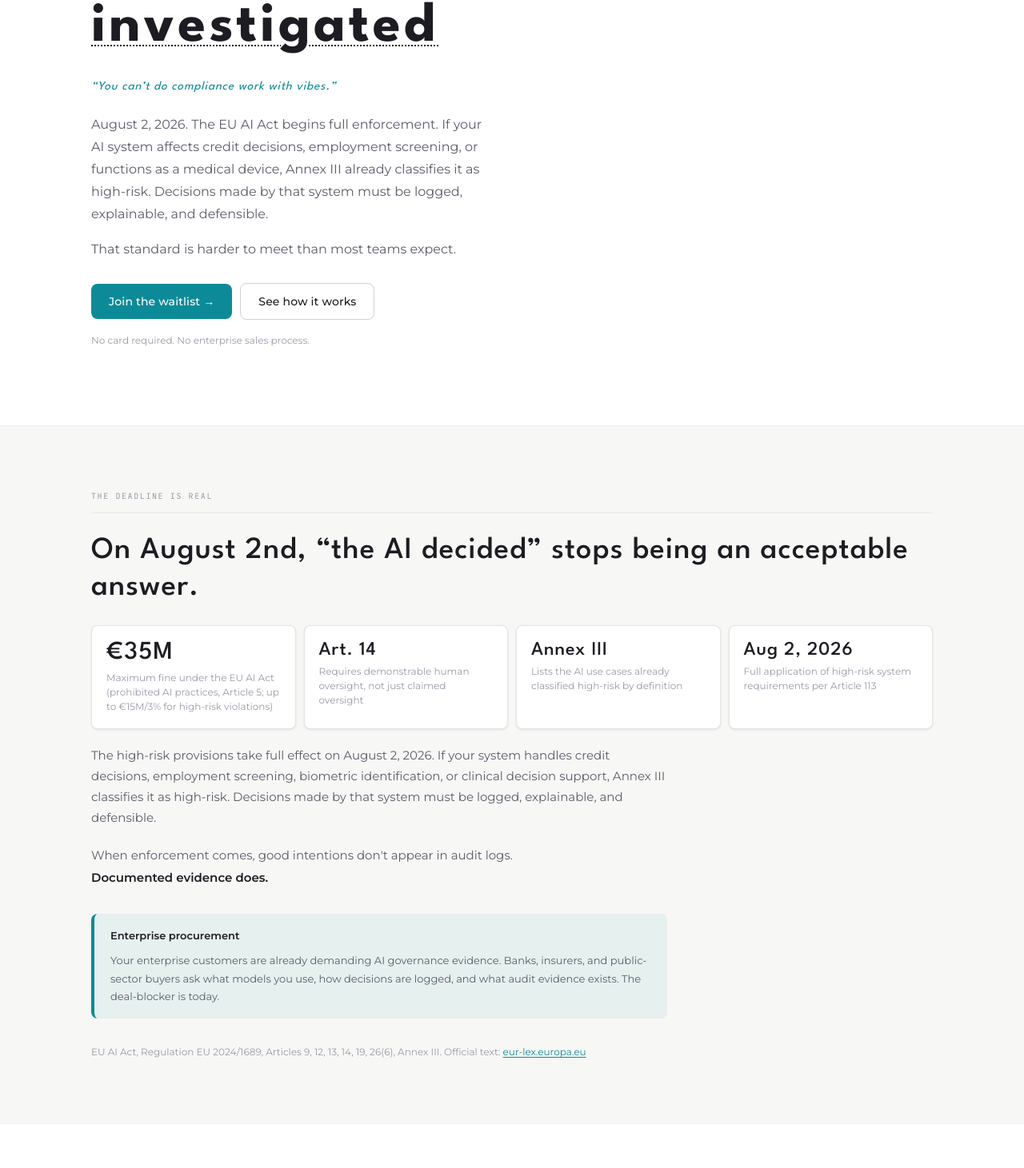
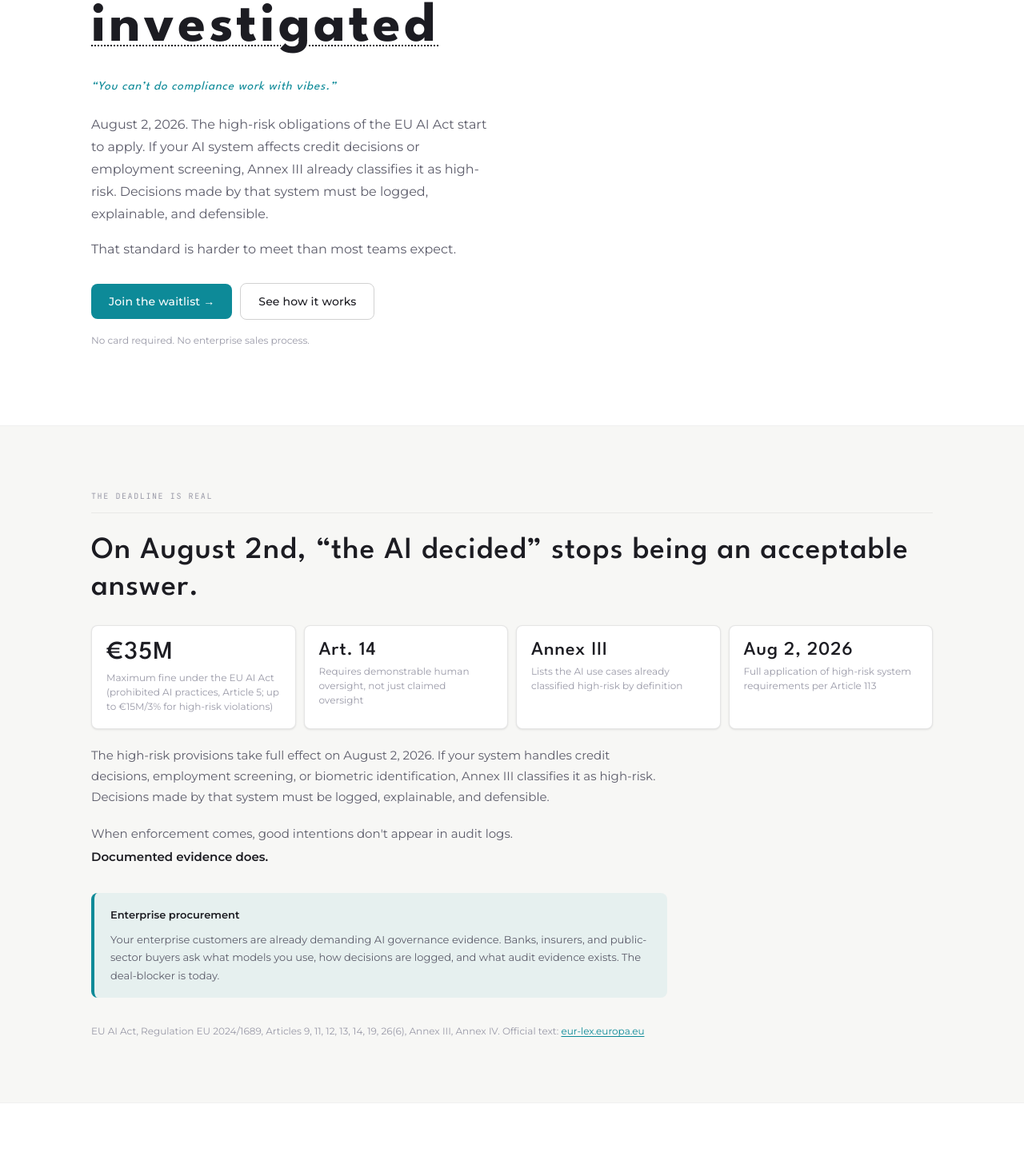
Before and after one commit to Traced-AI/website, a React (Vite) app: page / in a window 1280 px wide. Shown: the part 347-1808 px from the top of the page at 80% size. Built offline with nearby package versions, Linux system fonts and the light colour scheme.

Commit message:
Align EU AI Act copy with research, fix Annex III medical-device conflation

```diff
--- a/src/copy.ts
+++ b/src/copy.ts
@@ -6,7 +6,7 @@ export const hero = {
   tooltip: 'EU AI Act Art. 99 · up to €15M / 3% for high-risk violations, €35M / 7% for prohibited practices',
   subheadline: '“You can’t do compliance work with vibes.”',
   body1:
-    'August 2, 2026. The EU AI Act begins full enforcement. If your AI system affects credit decisions, employment screening, or functions as a medical device, Annex III already classifies it as high-risk. Decisions made by that system must be logged, explainable, and defensible.',
+    'August 2, 2026. The high-risk obligations of the EU AI Act start to apply. If your AI system affects credit decisions or employment screening, Annex III already classifies it as high-risk. Decisions made by that system must be logged, explainable, and defensible.',
   body2: 'That standard is harder to meet than most teams expect.',
   ctaPrimary: 'Join the waitlist →',
   ctaSecondary: 'See how it works',
@@ -50,7 +50,7 @@ export const stats: Stat[] = [
 export const regulatoryReality = {
   sectionLabel: 'THE DEADLINE IS REAL',
   headline: 'On August 2nd, “the AI decided” stops being an acceptable answer.',
-  body: 'The high-risk provisions take full effect on August 2, 2026. If your system handles credit decisions, employment screening, biometric identification, or clinical decision support, Annex III classifies it as high-risk. Decisions made by that system must be logged, explainable, and defensible.',
+  body: 'The high-risk provisions take full effect on August 2, 2026. If your system handles credit decisions, employment screening, or biometric identification, Annex III classifies it as high-risk. Decisions made by that system must be logged, explainable, and defensible.',
   question: 'When enforcement comes, good intentions don\'t appear in audit logs.',
   questionPunchline: 'Documented evidence does.',
   procurement: {
@@ -58,7 +58,7 @@ export const regulatoryReality = {
     body: 'Your enterprise customers are already demanding AI governance evidence. Banks, insurers, and public-sector buyers ask what models you use, how decisions are logged, and what audit evidence exists. The deal-blocker is today.',
   },
   sourceAttr:
-    'EU AI Act, Regulation EU 2024/1689, Articles 9, 12, 13, 14, 19, 26(6), Annex III. Official text:',
+    'EU AI Act, Regulation EU 2024/1689, Articles 9, 11, 12, 13, 14, 19, 26(6), Annex III, Annex IV. Official text:',
   sourceUrl:
     'https://eur-lex.europa.eu/legal-content/EN/TXT/?uri=CELEX:32024R1689',
 };
@@ -81,15 +81,15 @@ export const howItWorks = {
     },
     {
       title: 'Local-first architecture',
-      body: 'Raw inputs and outputs are written to encrypted storage on your own infrastructure. No sensitive data crosses your perimeter. You hold the source of truth.',
+      body: 'Raw inputs and outputs are written to encrypted storage on your own infrastructure. Only SHA-256 hashes and decision metadata leave your perimeter, never the underlying data, so GDPR data minimization is built in and the logs support your Article 30 records and DPIAs. You hold the source of truth.',
     },
     {
       title: 'Tamper-evident ledger',
-      body: 'SHA-256 hashes of every I/O pair, plus structured rationale, flow to an append-only chained ledger in the cloud. Designed to support the logging requirements of Articles 12 and 19 of the EU AI Act.',
+      body: 'SHA-256 hashes of every I/O pair, plus structured rationale, flow to an append-only chained ledger in the cloud. Designed to support the logging requirements of Articles 12 and 19, and to feed the post-market monitoring expected under Article 72 across the system’s lifetime.',
     },
     {
       title: 'Auditor-ready exports',
-      body: 'Generate structured audit packs aligned to Articles 12, 17, 72, and 86, formatted so your legal team and external auditors can work with them directly.',
+      body: 'Generate structured audit packs aligned to Articles 11, 12, 17, 72, and 86 and the Annex IV technical documentation, formatted so your legal team and external auditors can work with them directly.',
     },
   ] as Feature[],
 };
```
Also changed, not shown: 2 other files (tests, documents, lock files or other folders).
